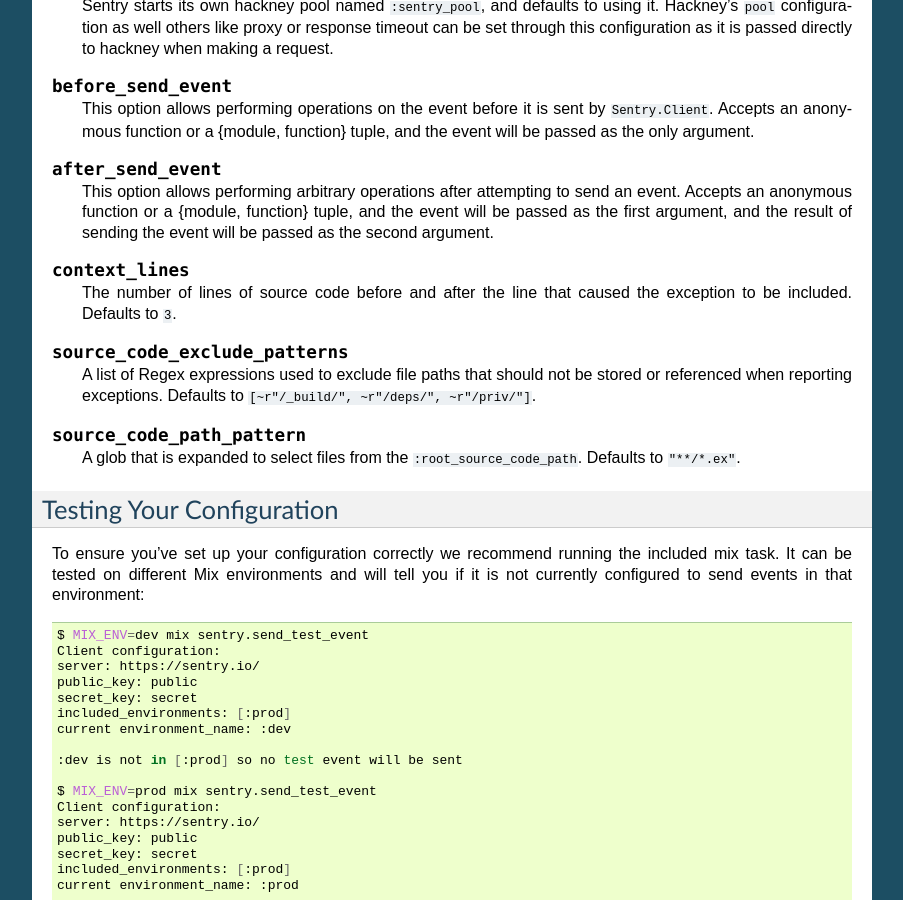
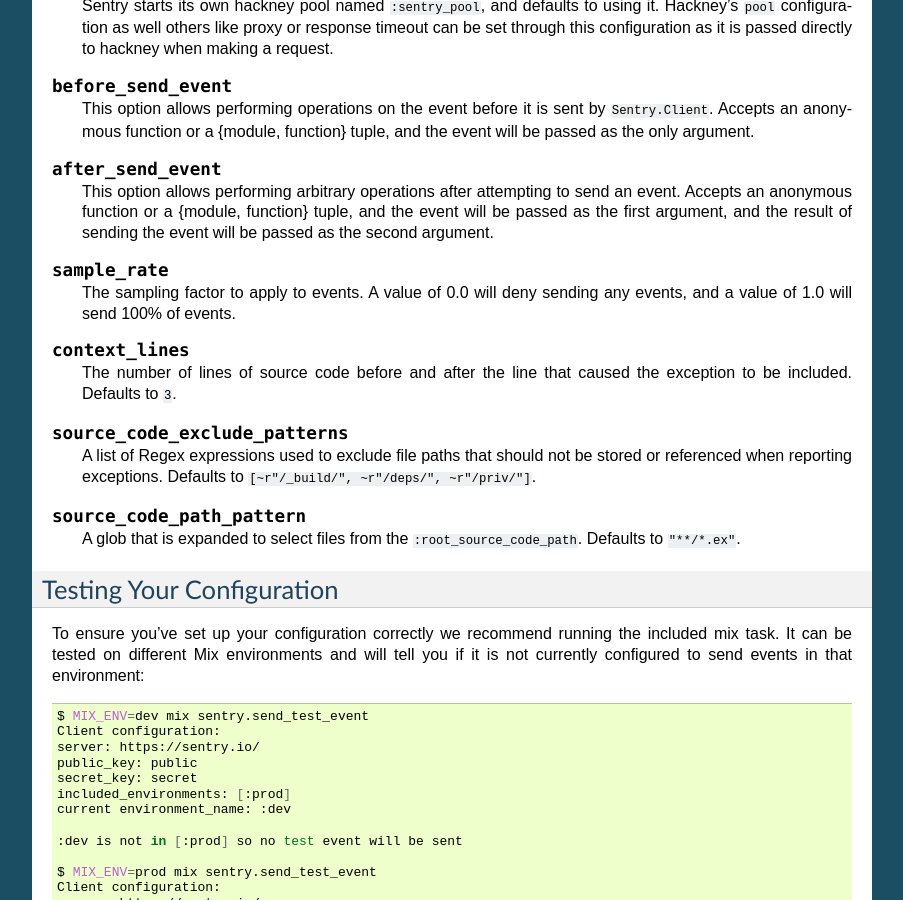
Before and after one commit to getsentry/sentry-elixir, a Sphinx documentation site: the page built from docs/config.rst, in a window 1280 px wide and 900 px high, scrolled down 1312 px. Shown: the whole window, without its empty margins (198-1101 px from the left). Built offline with Sphinx 7.4.7, drawn with Linux system fonts in a browser that asks for light colours; the version number could not be read and is left out.

Commit message:
sample_rate configuration

```diff
--- a/docs/config.rst
+++ b/docs/config.rst
@@ -89,6 +89,10 @@
 
   This option allows performing arbitrary operations after attempting to send an event.  Accepts an anonymous function or a {module, function} tuple, and the event will be passed as the first argument, and the result of sending the event will be passed as the second argument.
 
+.. describe:: sample_rate
+
+  The sampling factor to apply to events.  A value of 0.0 will deny sending any events, and a value of 1.0 will send 100% of events.
+
 .. describe:: context_lines
 
   The number of lines of source code before and after the line that caused the exception to be included.  Defaults to ``3``.
```
Also changed, not shown: README.md (+1 -0 lines), 2 other files.
